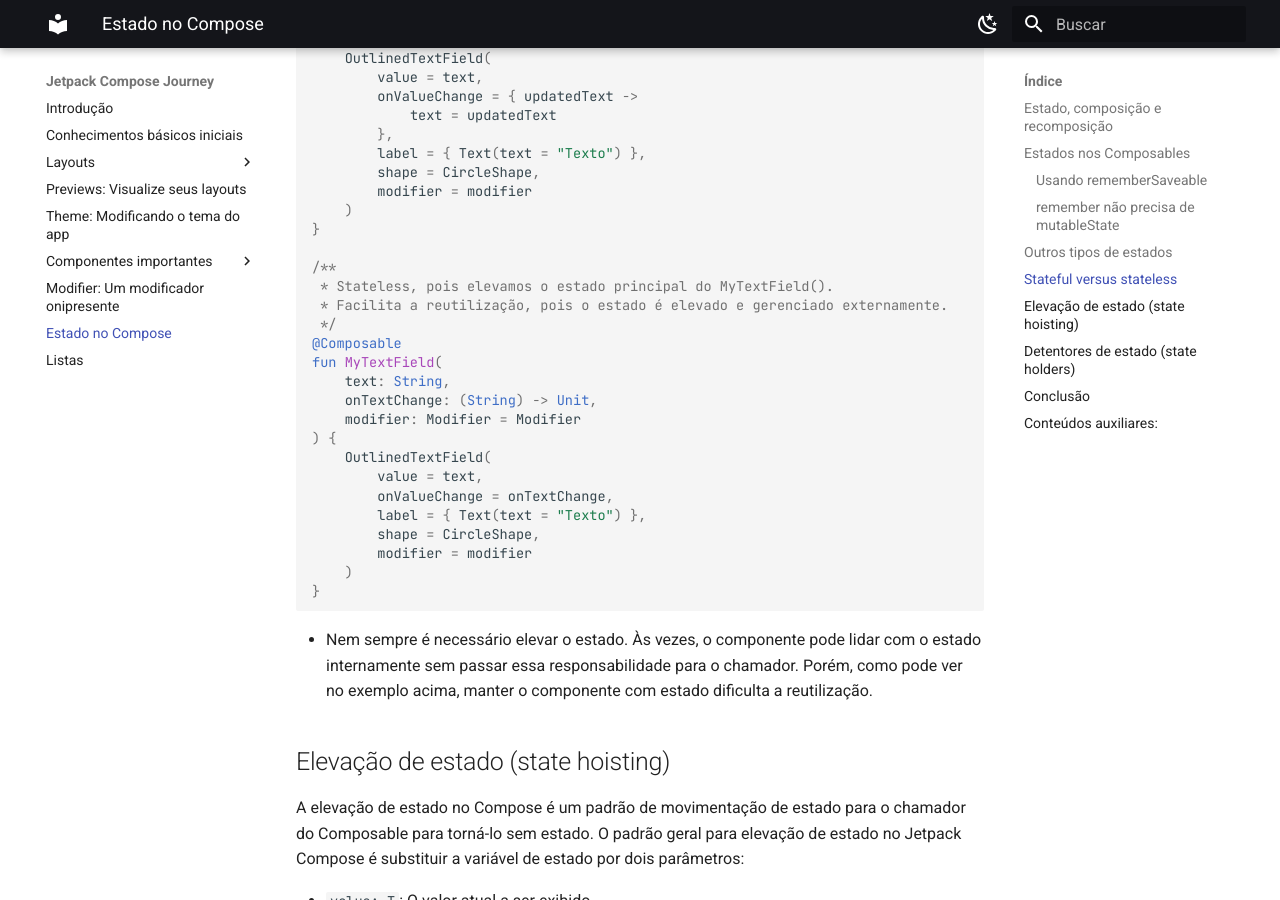
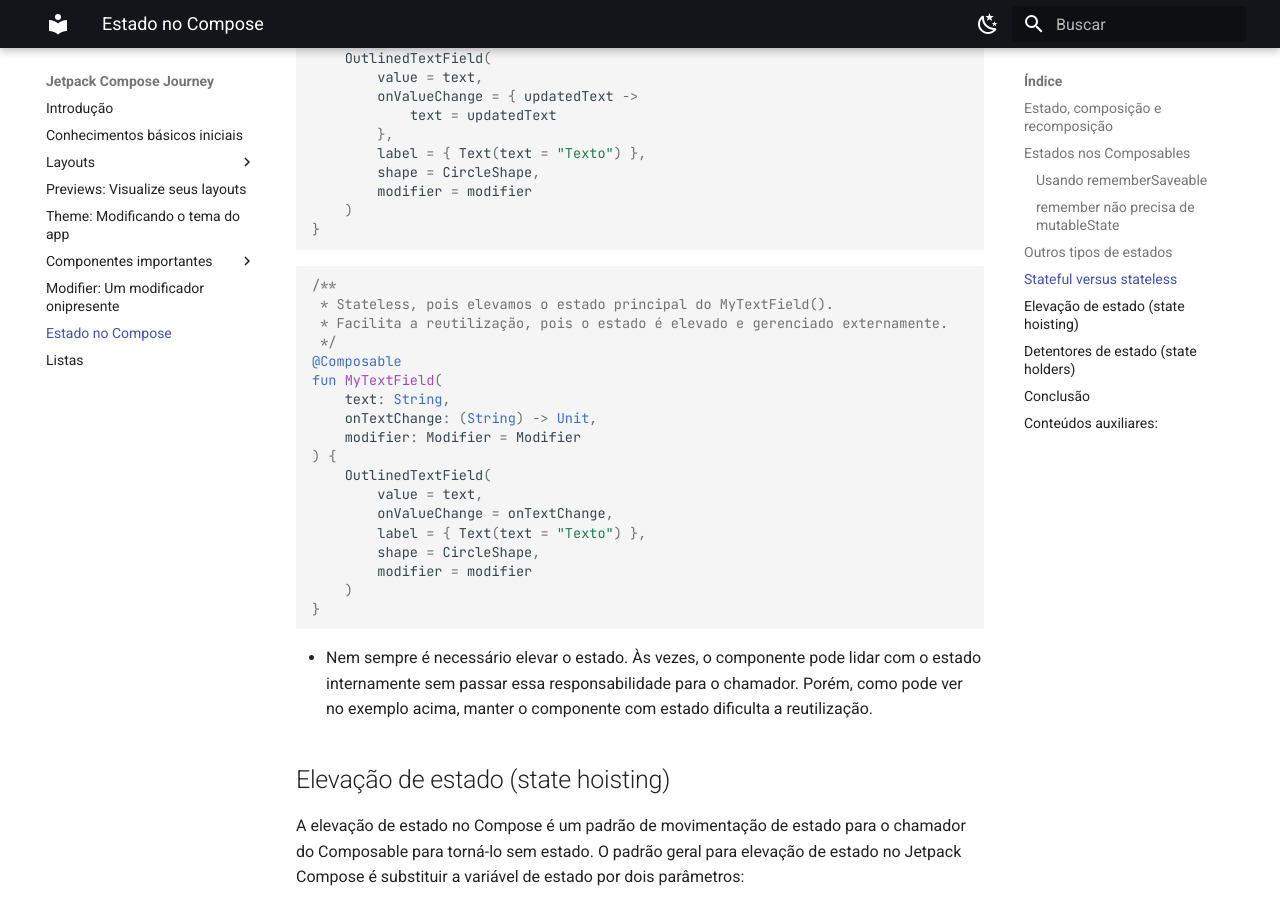
Before and after one commit to jsericksk/Jetpack-Compose-Journey, an MkDocs documentation site: the page built from docs/state.md, in a window 1280 px wide and 900 px high, scrolled down 3108 px. Built offline with MkDocs 1.6.1 and Material for MkDocs 9.7.7, drawn with Linux system fonts in a browser that asks for light colours; emoji names are drawn with the system emoji font.

Commit message:
state.md atualizado

````diff
--- a/docs/state.md
+++ b/docs/state.md
@@ -106,7 +106,9 @@ fun MyTextField(modifier: Modifier = Modifier) {
         modifier = modifier
     )
 }
+```
 
+```kotlin
 /**
  * Stateless, pois elevamos o estado principal do MyTextField().
  * Facilita a reutilização, pois o estado é elevado e gerenciado externamente.
````
